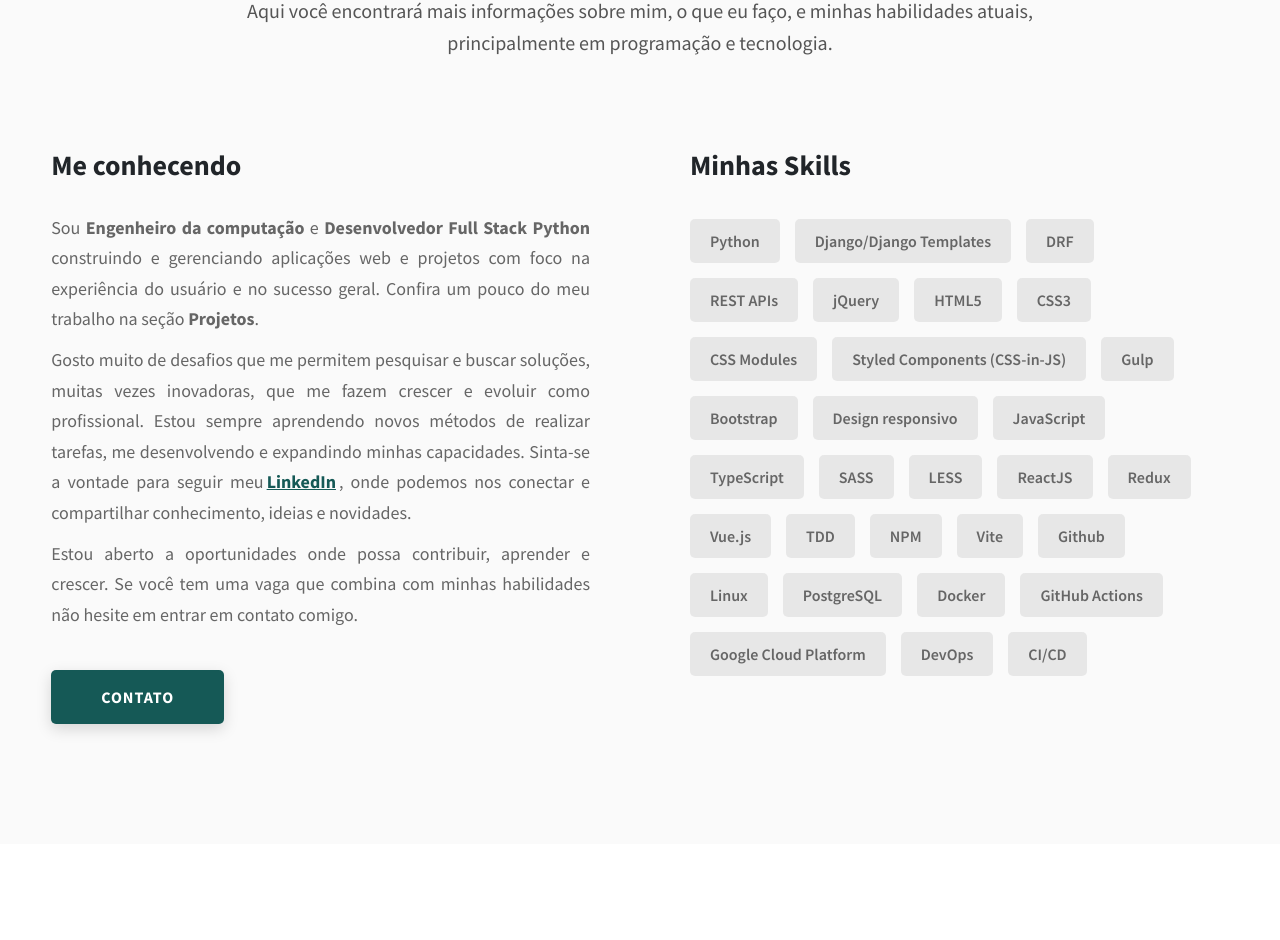
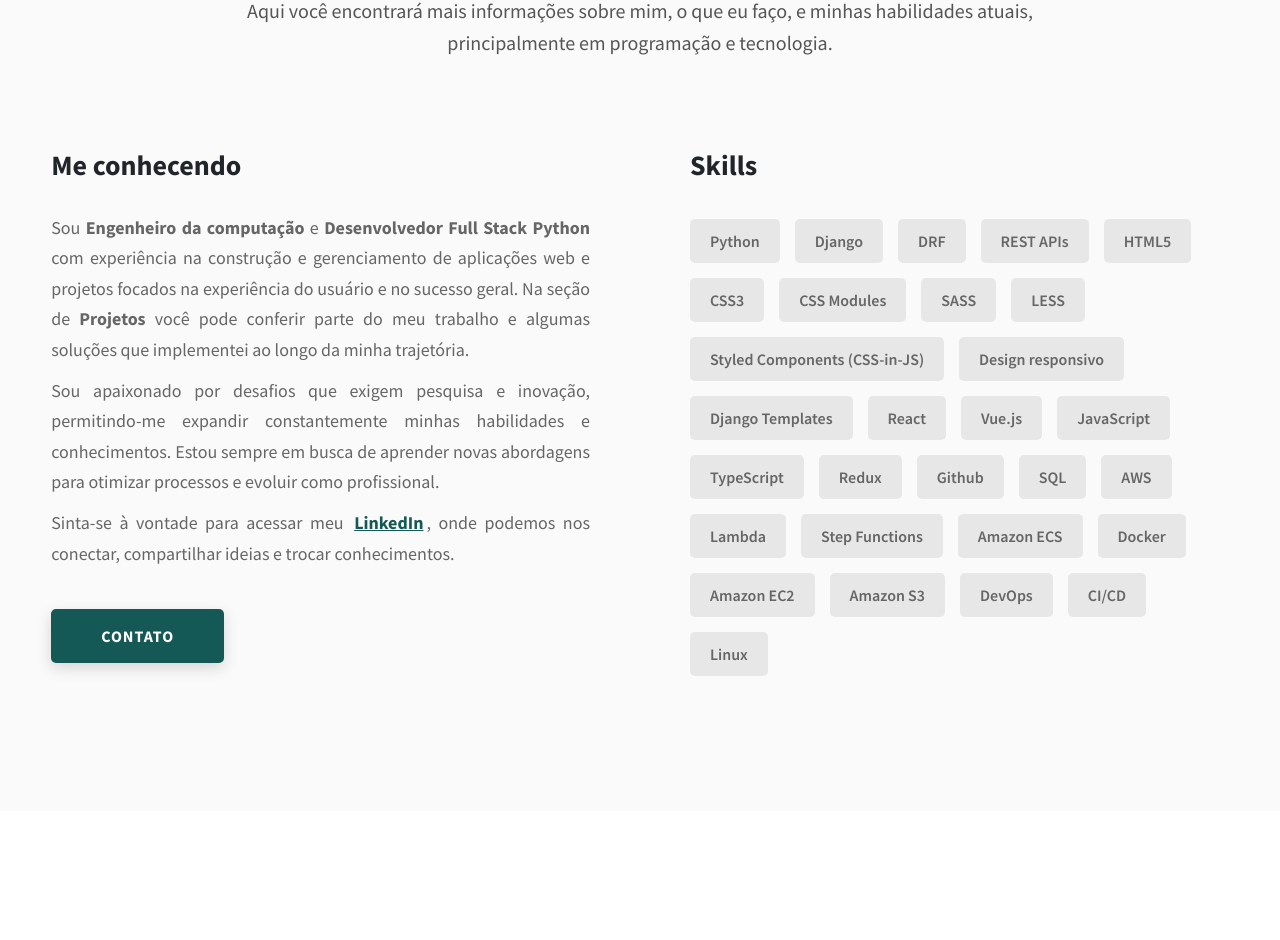
Before and after one commit to guicamargo19/portfolio, a React (Vite) app: page / in a window 1280 px wide. Shown: the part 1008-1948 px from the top of the page. Built offline with nearby package versions, Linux system fonts and the light colour scheme; the HTML template or start-up script is replaced by a standard one.

Commit message:
Modify Skills and About section

```diff
--- a/src/components/About/index.tsx
+++ b/src/components/About/index.tsx
@@ -19,16 +19,20 @@ export const About = () => {
               <p className="about__content-details-para">
                 Sou <strong>Engenheiro da computação</strong> e{' '}
                 <strong>Desenvolvedor Full Stack Python </strong>
-                construindo e gerenciando aplicações web e projetos com foco na
-                experiência do usuário e no sucesso geral. Confira um pouco do
-                meu trabalho na seção <strong>Projetos</strong>.
+                com experiência na construção e gerenciamento de aplicações web
+                e projetos focados na experiência do usuário e no sucesso geral.
+                Na seção de <strong>Projetos</strong> você pode conferir parte
+                do meu trabalho e algumas soluções que implementei ao longo da
+                minha trajetória.
               </p>
               <p className="about__content-details-para">
-                Gosto muito de desafios que me permitem pesquisar e buscar
-                soluções, muitas vezes inovadoras, que me fazem crescer e
-                evoluir como profissional. Estou sempre aprendendo novos métodos
-                de realizar tarefas, me desenvolvendo e expandindo minhas
-                capacidades. Sinta-se a vontade para seguir meu
+                Sou apaixonado por desafios que exigem pesquisa e inovação,
+                permitindo-me expandir constantemente minhas habilidades e
+                conhecimentos. Estou sempre em busca de aprender novas abordagens
+                para otimizar processos e evoluir como profissional.
+              </p>
+              <p className="about__content-details-para">
+                Sinta-se à vontade para acessar meu{' '}
                 <a
                   rel="noreferrer"
                   href="https://www.linkedin.com/in/guilherme-ferreira-camargo/"
@@ -36,13 +40,7 @@ export const About = () => {
                 >
                   LinkedIn
                 </a>
-                , onde podemos nos conectar e compartilhar conhecimento, ideias
-                e novidades.
-              </p>
-              <p className="about__content-details-para">
-                Estou aberto a oportunidades onde possa contribuir, aprender e
-                crescer. Se você tem uma vaga que combina com minhas habilidades
-                não hesite em entrar em contato comigo.
+                , onde podemos nos conectar, compartilhar ideias e trocar conhecimentos.
               </p>
             </div>
             <a
@@ -53,38 +51,37 @@ export const About = () => {
             </a>
           </div>
           <div className="about__content-skills">
-            <h3 className="about__content-title">Minhas Skills</h3>
+            <h3 className="about__content-title">Skills</h3>
             <div className="skills">
               <div className="skills__skill">Python</div>
-              <div className="skills__skill">Django/Django Templates</div>
+              <div className="skills__skill">Django</div>
               <div className="skills__skill">DRF</div>
               <div className="skills__skill">REST APIs</div>
-              <div className="skills__skill">jQuery</div>
               <div className="skills__skill">HTML5</div>
               <div className="skills__skill">CSS3</div>
               <div className="skills__skill">CSS Modules</div>
+              <div className="skills__skill">SASS</div>
+              <div className="skills__skill">LESS</div>
               <div className="skills__skill">Styled Components (CSS-in-JS)</div>
-              <div className="skills__skill">Gulp</div>
-              <div className="skills__skill">Bootstrap</div>
               <div className="skills__skill">Design responsivo</div>
+              <div className="skills__skill">Django Templates</div>
+              <div className="skills__skill">React</div>
+              <div className="skills__skill">Vue.js</div>
               <div className="skills__skill">JavaScript</div>
               <div className="skills__skill">TypeScript</div>
-              <div className="skills__skill">SASS</div>
-              <div className="skills__skill">LESS</div>
-              <div className="skills__skill">ReactJS</div>
               <div className="skills__skill">Redux</div>
-              <div className="skills__skill">Vue.js</div>
-              <div className="skills__skill">TDD</div>
-              <div className="skills__skill">NPM</div>
-              <div className="skills__skill">Vite</div>
               <div className="skills__skill">Github</div>
-              <div className="skills__skill">Linux</div>
-              <div className="skills__skill">PostgreSQL</div>
+              <div className="skills__skill">SQL</div>
+              <div className="skills__skill">AWS</div>
+              <div className="skills__skill">Lambda</div>
+              <div className="skills__skill">Step Functions</div>
+              <div className="skills__skill">Amazon ECS</div>
               <div className="skills__skill">Docker</div>
-              <div className="skills__skill">GitHub Actions</div>
-              <div className="skills__skill">Google Cloud Platform</div>
+              <div className="skills__skill">Amazon EC2</div>
+              <div className="skills__skill">Amazon S3</div>
               <div className="skills__skill">DevOps</div>
               <div className="skills__skill">CI/CD</div>
+              <div className="skills__skill">Linux</div>
             </div>
           </div>
         </div>
```
